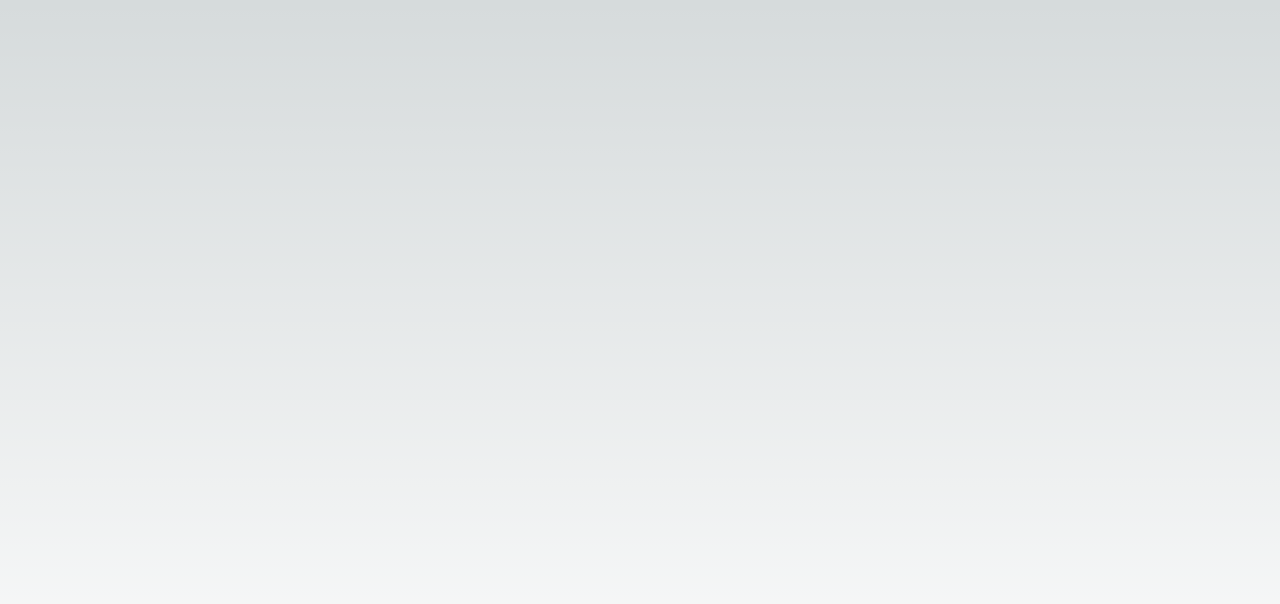
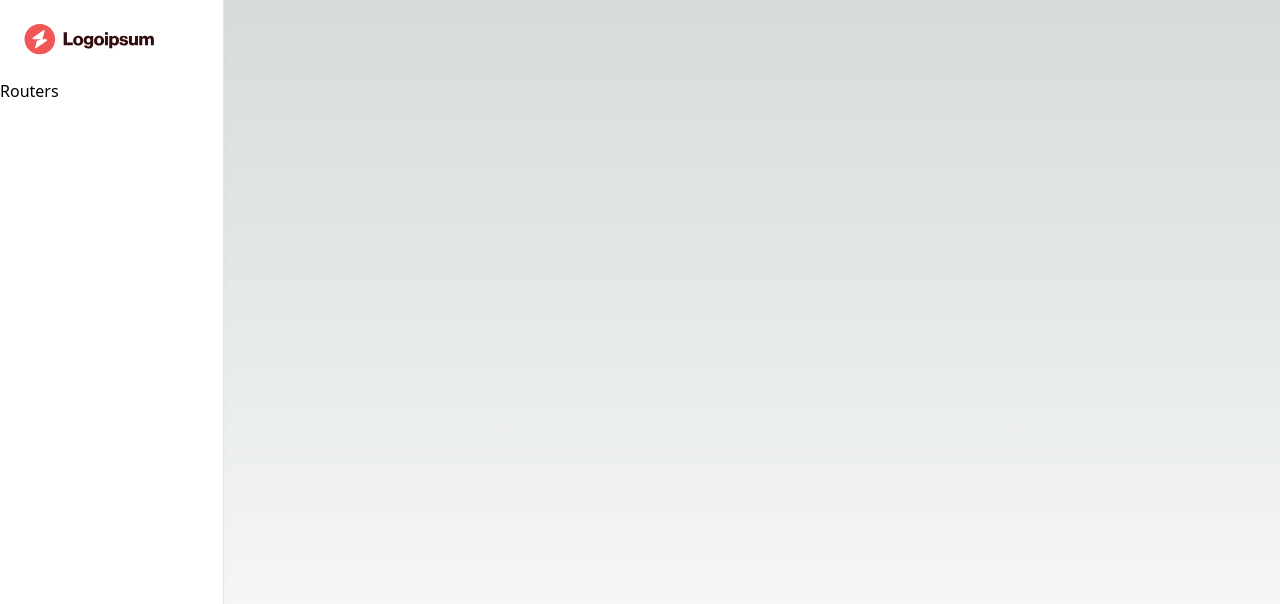
Before and after one commit to DACSN-VAA/lms-tutorial, a Next.js app: page / in a window 1280 px wide. Shown: the top 604 px of the page. Built offline with nearby package versions, Linux system fonts and the light colour scheme.

Commit message:
The thirt

```diff
--- /dev/null
+++ b/app/(dashboard)/_components/logo.tsx
@@ -0,0 +1,5 @@
+import Image from "next/image";
+
+export const Logo = () => {
+  return <Image src="/logo.svg" alt="Logo" width={130} height={130} />;
+};
--- /dev/null
+++ b/app/(dashboard)/_components/sidebar-routes.tsx
@@ -0,0 +1,5 @@
+"use client";
+
+export const SidebarRoutes = () => {
+  return <div className=" flex flex-col w-full">Routers</div>;
+};
--- /dev/null
+++ b/app/(dashboard)/_components/sidebar.tsx
@@ -0,0 +1,18 @@
+import { Logo } from "./logo";
+import { SidebarRoutes } from "./sidebar-routes";
+
+export const Sidebar = () => {
+  return (
+    <div
+      className="h-full border-r flex flex-col
+  overflow-y-auto bg-white shadow-sm "
+    >
+      <div className="p-6">
+        <Logo />
+      </div>
+      <div className="flex flex-col w-full">
+        <SidebarRoutes />
+      </div>
+    </div>
+  );
+};
--- /dev/null
+++ b/app/(dashboard)/layout.tsx
@@ -0,0 +1,14 @@
+import { Sidebar } from "./_components/sidebar";
+
+const DashboardLayout = ({ children }: { children: React.ReactNode }) => {
+  return (
+    <div className="h-full">
+      <div className="hidden md:flex h-full w-56 flex-col fixed insert-y-0 z-50">
+        <Sidebar />
+      </div>
+      {children}
+    </div>
+  );
+};
+
+export default DashboardLayout;
--- /dev/null
+++ b/app/test/page.tsx
@@ -0,0 +1,5 @@
+const TestPage = () => {
+  return <div>This is a test page</div>;
+};
+
+export default TestPage;
```
Also changed, not shown: public/logo.svg (added).
